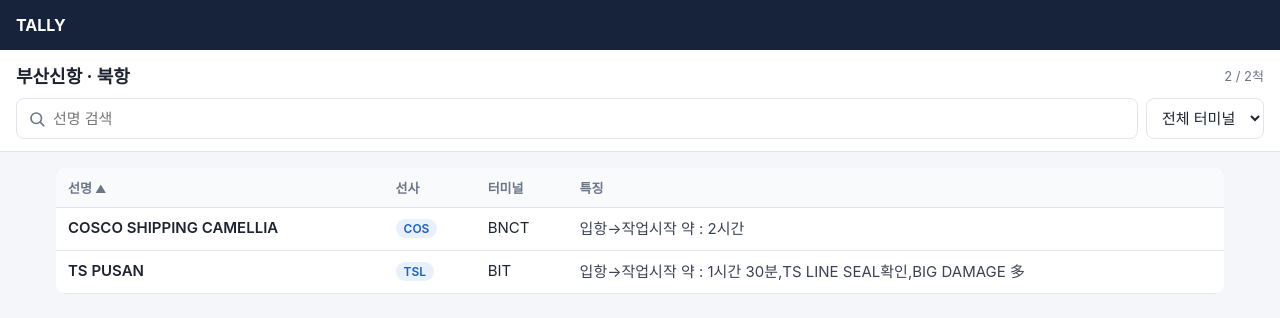
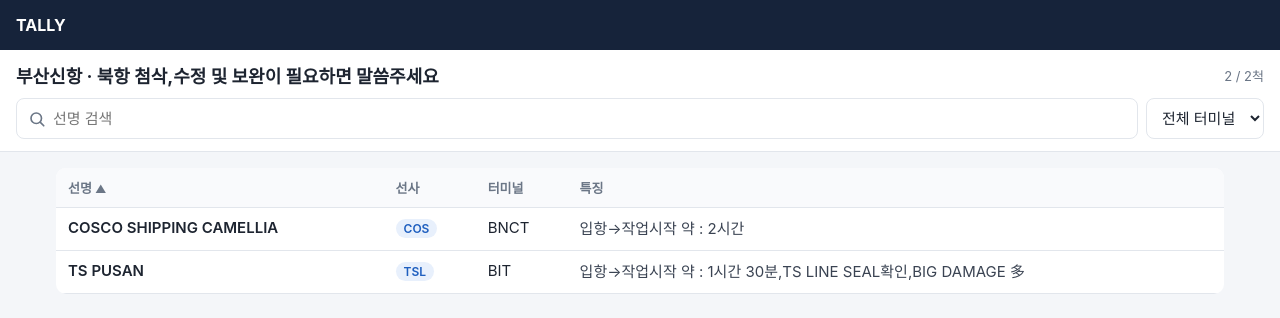
Before and after one commit to rlatlqktp12345-ctrl/kaejamom, a plain HTML site: page ShipNote.html in a window 1280 px wide. Drawn offline with Linux system fonts and the light colour scheme.

Commit message:
ShipNote.html 업데이트

```diff
--- a/ShipNote.html
+++ b/ShipNote.html
@@ -86,7 +86,8 @@
 </nav>
 <header>
   <div class="top">
-    <h1>부산신항 · 북항</h1>
+    <h1>부산신항 · 북항<!br>
+    첨삭,수정 및 보완이 필요하면 말씀주세요</h1>
     <span class="count" id="count"></span>
   </div>
   <div class="controls">
```
